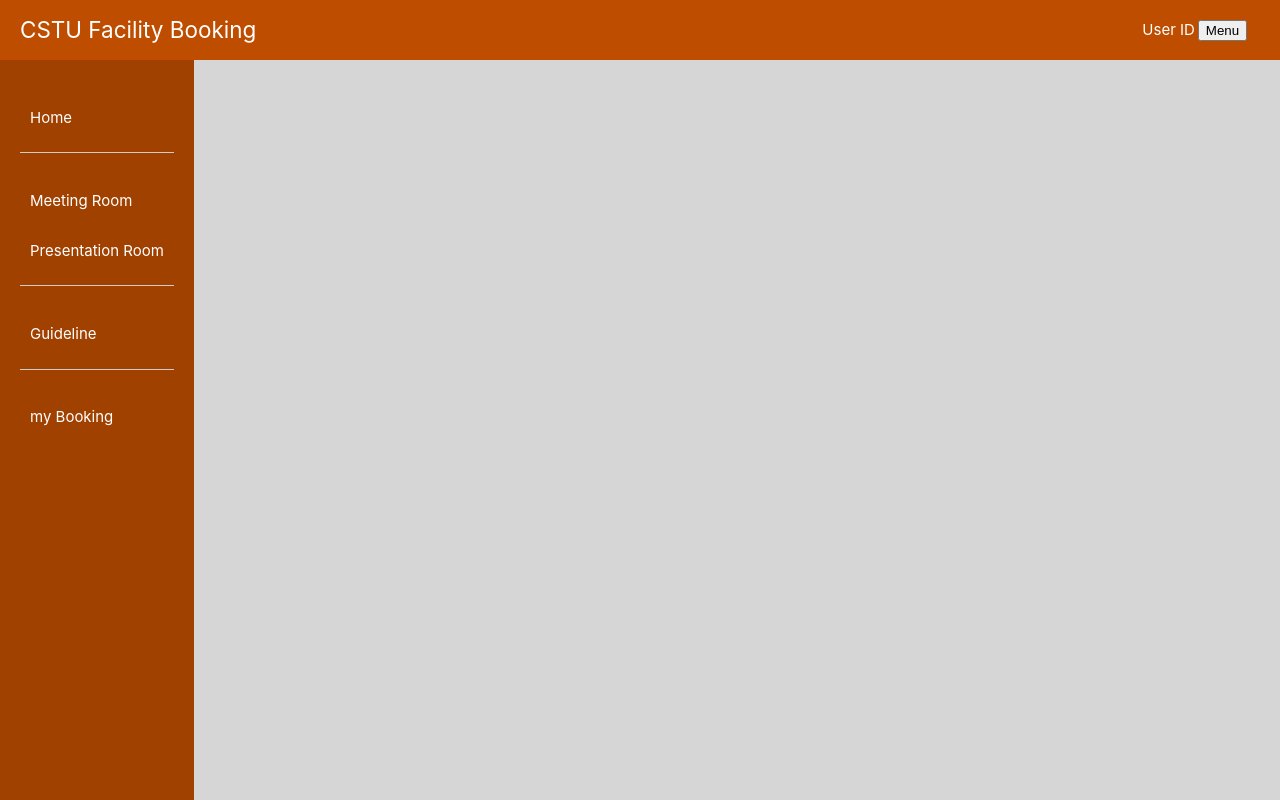
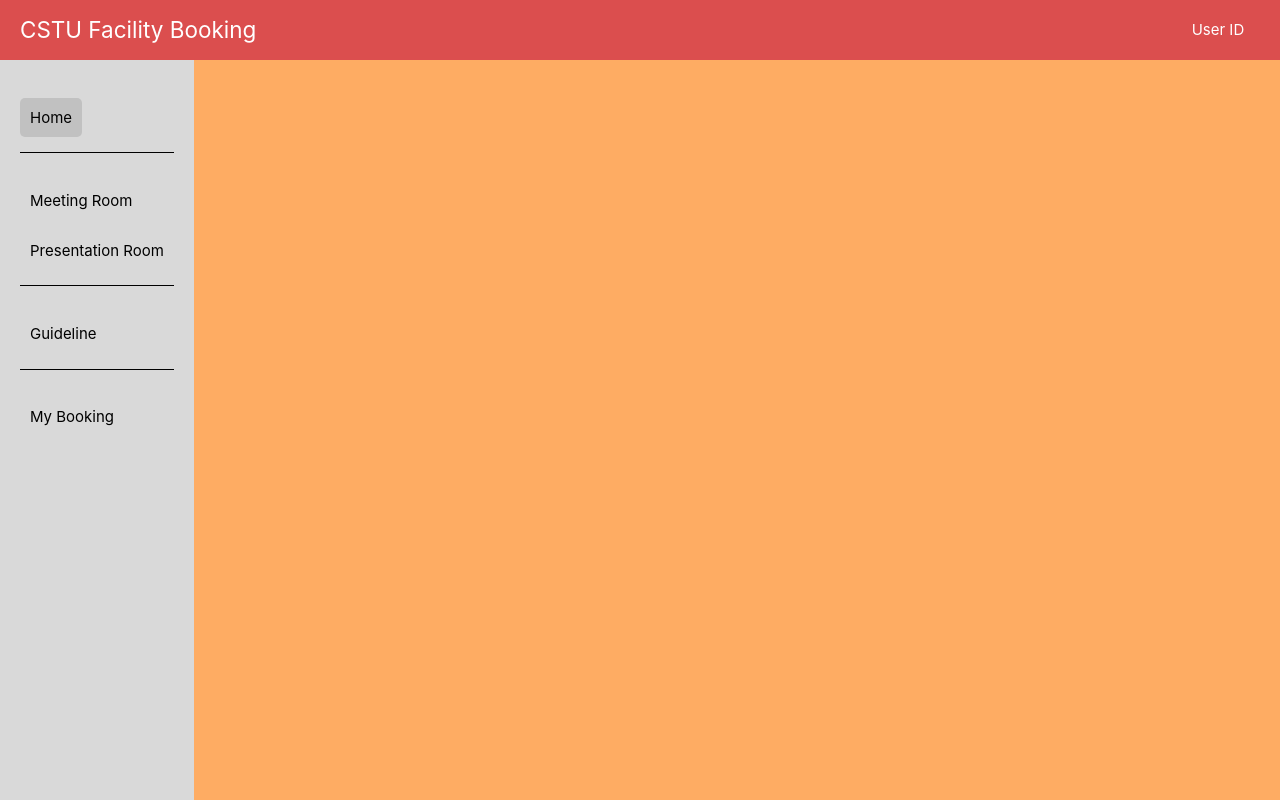
Before and after one commit to POOHRIN/CSTU-FACILITY-BOOKING-WEBSITE, a Vue app: page /home in a window 1280 px wide. Built offline with nearby package versions, Linux system fonts and the light colour scheme.

Commit message:
Change Navbar, Sidebar, and Content style same as prototype

```diff
--- a/src/views/HomeView.vue
+++ b/src/views/HomeView.vue
@@ -34,13 +34,12 @@ import Sidebar from "../views/Sidebar.vue";
   display: flex;
   padding-left: 18vw;
   justify-content: center;
-  background-color: rgb(214, 214, 214);
+  background-color: rgb(254, 172, 99);
   color: black;
 }
 
 .navbar {
   height: 60px;
-  background-color: rgb(190, 77, 0);
   color: white;
   display: flex;
   align-items: center;
--- a/src/views/Navbar.vue
+++ b/src/views/Navbar.vue
@@ -30,7 +30,6 @@ onUnmounted(() => {
     </div>
     <div class="navbar-right" ref="dropdown">
       <a @click="toggleDropdown" class="dropdown-a">User ID</a>
-      <button @click="toggleDropdown" class="dropdown-btn">Menu</button>
         <ul v-if="isOpen" ref="dropdown" class="dropdown-menu">
           <li><router-link to="/login" class="dropdown-link">Logout</router-link></li>
         </ul>
@@ -44,7 +43,7 @@ onUnmounted(() => {
   display: flex;
   justify-content: space-between;
   align-items: center;
-  background-color: rgb(190, 77, 0);
+  background-color: rgb(219,78,78);
   color: white;
   padding: 15px 20px;
 }
--- a/src/views/Sidebar.vue
+++ b/src/views/Sidebar.vue
@@ -1,27 +1,71 @@
 <template>
   <aside class="sidebar">
     <ul>
-      <li><router-link to="/home">Home</router-link></li>
+      <li class="home">
+        <router-link
+          to="/home"
+          :class="{ active: isActive('/home'), disabled: isActive('/home') }">
+          Home
+        </router-link>
+      </li>
     </ul>
     <ul class="facility">
-      <li><router-link to="/home/meeting-room">Meeting Room</router-link></li>
-      <li><router-link to="/home/presentation-room">Presentation Room</router-link></li>
+      <li>
+        <router-link
+          to="/home/meeting-room"
+          :class="{ active: isActive('/home/meeting-room'), disabled: isActive('/home/meeting-room') }">
+          Meeting Room
+        </router-link>
+      </li>
+      <li>
+        <router-link
+          to="/home/presentation-room"
+          :class="{ active: isActive('/home/presentation-room'), disabled: isActive('/home/presentation-room') }">
+          Presentation Room
+        </router-link>
+      </li>
     </ul>
     <ul>
-      <li><router-link to="/home/guideline">Guideline</router-link></li>
+      <li>
+        <router-link
+          to="/home/guideline"
+          :class="{ active: isActive('/home/guideline'), disabled: isActive('/home/guideline') }">
+          Guideline
+        </router-link>
+      </li>
     </ul>
     <ul>
-      <li><router-link to="/home/my-booking">my Booking</router-link></li>
+      <li>
+        <router-link
+          to="/home/my-booking"
+          :class="{ active: isActive('/home/my-booking'), disabled: isActive('/home/my-booking') }">
+          My Booking
+        </router-link>
+      </li>
     </ul>
   </aside>
 </template>
+
+<script>
+import { useRoute } from 'vue-router';
+
+export default {
+  setup() {
+    const route = useRoute();
+
+    const isActive = (path) => route.path === path;
+
+    return { isActive };
+  }
+};
+</script>
 
 <style scoped>
 .sidebar {
   width: auto;
   height: 100%;
-  background-color: rgb(161, 65, 0);
-  color: white;
+  background-color: rgb(217,217,217);
+  color: black;
   padding: 20px;
   display: flex;
   flex-direction: column;
@@ -31,12 +75,14 @@
   bottom: 0;
 }
 .sidebar a {
-  color: white;
+  color: black;
   text-decoration: none;
   padding: 10px;
 }
 .sidebar a:hover {
-  background: #444;
+  background: rgb(193, 193, 193);
+  padding: 5px 10px;
+  border-radius: 5px;
 }
 
 .sidebar ul {
@@ -45,11 +91,23 @@
 }
 
 .sidebar ul:not(:last-child) {
-  border-bottom: 1px solid #ccc;
+  border-bottom: 1px solid black;
   margin-bottom: 10px;
   padding-bottom: 10px;
 }
 .sidebar ul, .sidebar li{
   padding: 1.6vh 0;
 }
+
+.active {
+  background-color: rgb(193, 193, 193);
+  cursor: default;
+  color: black;
+  padding: 5px 10px;
+  border-radius: 5px;
+}
+
+.disabled {
+  pointer-events: none;
+}
 </style>
```
